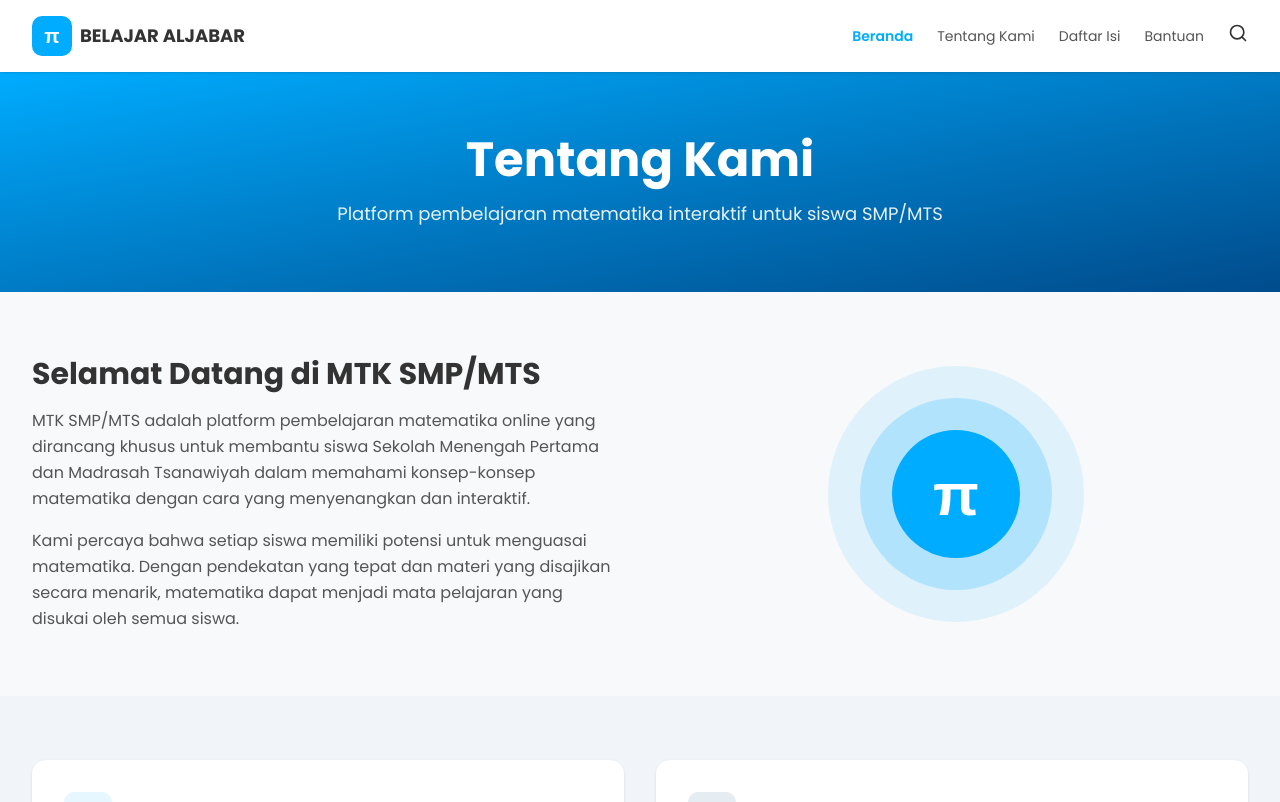
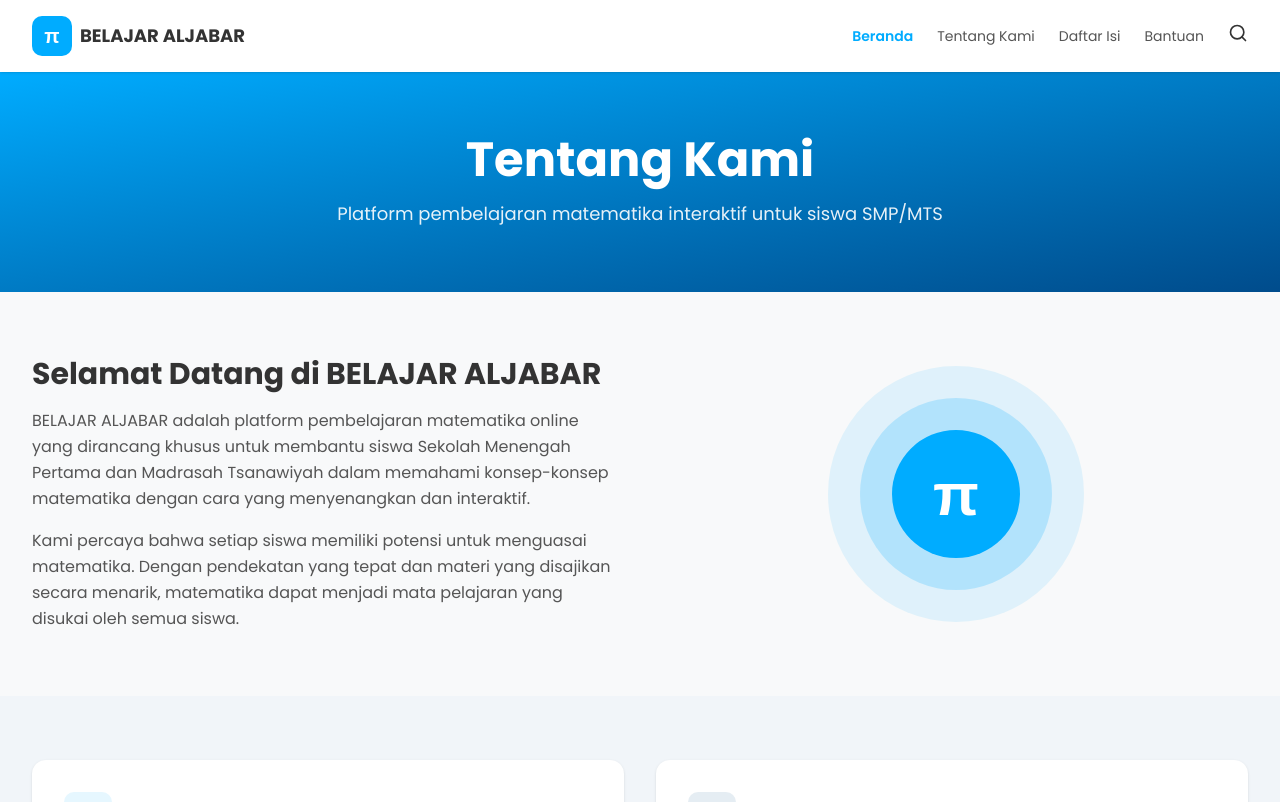
Before and after one commit to ambararsis-cmd/v0-mtk-smp-website, a Next.js app: page /tentang-kami in a window 1280 px wide. Shown: the top 802 px of the page. Built offline with nearby package versions, Linux system fonts and the light colour scheme.

Commit message:
feat: update page title and description to reflect new platform name

```diff
--- a/app/tentang-kami/page.tsx
+++ b/app/tentang-kami/page.tsx
@@ -23,10 +23,10 @@ export default function TentangKamiPage() {
             <div className="grid gap-8 sm:gap-12 lg:grid-cols-2 lg:items-center">
               <div className="order-2 lg:order-1">
                 <h2 className="text-xl sm:text-2xl font-bold text-foreground md:text-3xl">
-                  Selamat Datang di MTK SMP/MTS
+                  Selamat Datang di BELAJAR ALJABAR
                 </h2>
                 <p className="mt-3 sm:mt-4 text-sm sm:text-base leading-relaxed text-muted-foreground">
-                  MTK SMP/MTS adalah platform pembelajaran matematika online yang dirancang khusus untuk
+                  BELAJAR ALJABAR adalah platform pembelajaran matematika online yang dirancang khusus untuk
                   membantu siswa Sekolah Menengah Pertama dan Madrasah Tsanawiyah dalam memahami konsep-konsep
                   matematika dengan cara yang menyenangkan dan interaktif.
                 </p>
```
